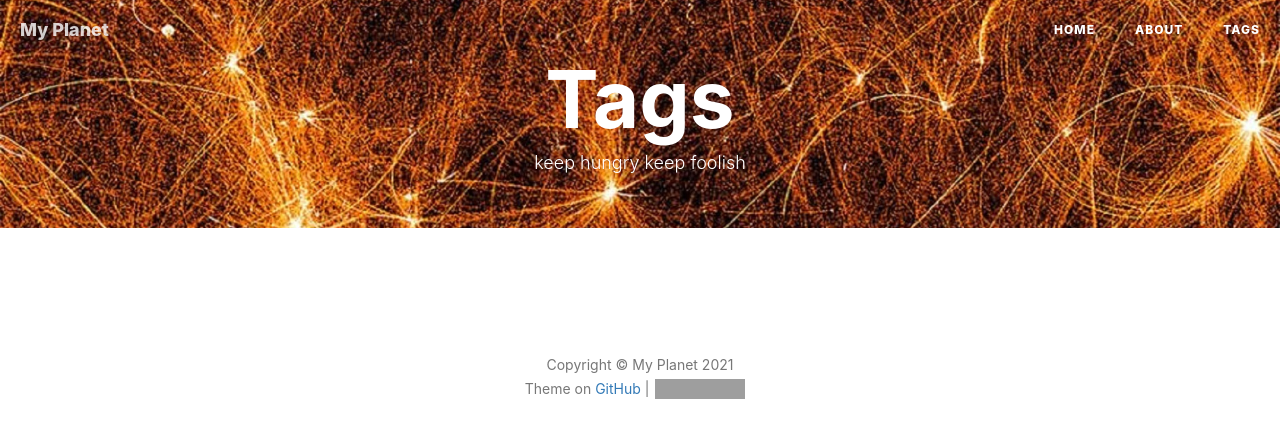
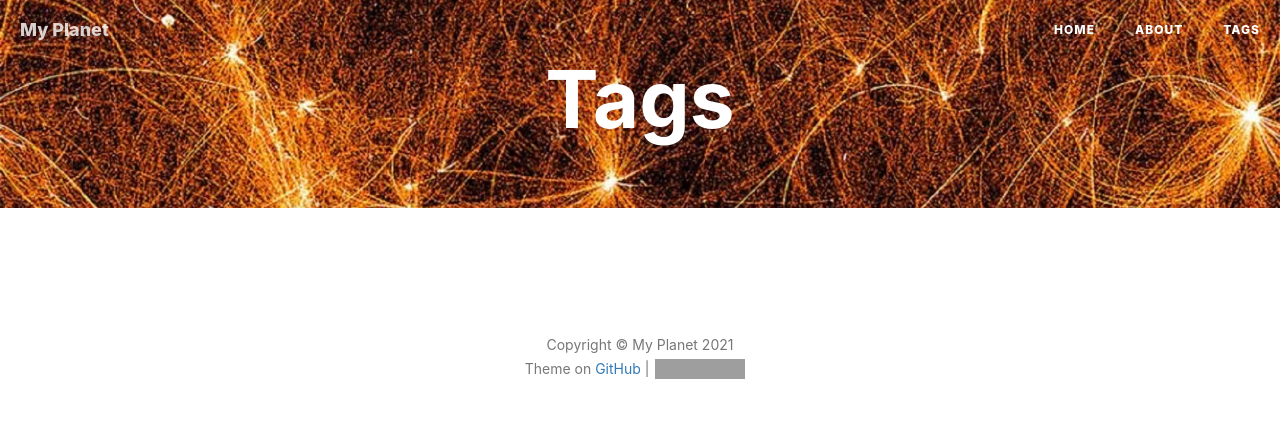
Before and after one commit to alicetoo123/alicetoo123.github.io, a Jekyll site: the page built from tags.html, in a window 1280 px wide. Shown: the top 438 px of the page. Built offline with Jekyll 4.4.1, drawn with Linux system fonts in a browser that asks for light colours; nearby versions of some CDN libraries; comment, search, counter and statistics services are not loaded; grey boxes are pictures that could not be loaded.

Commit message:
Update tags.html

```diff
--- a/tags.html
+++ b/tags.html
@@ -1,7 +1,7 @@
 ---
 title: Tags
 layout: default
-description: keep hungry keep foolish
+description: <!--keep hungry keep foolish -->
 header-img: "img/tag-bg.jpg"
 ---
 
```
